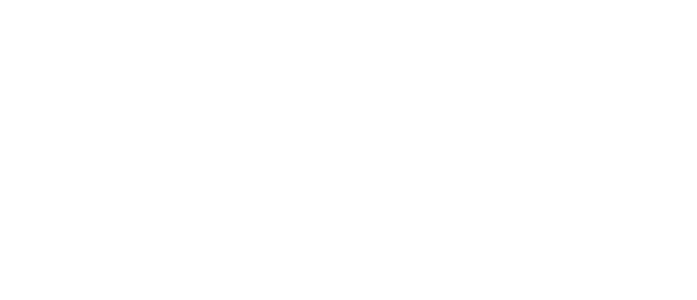
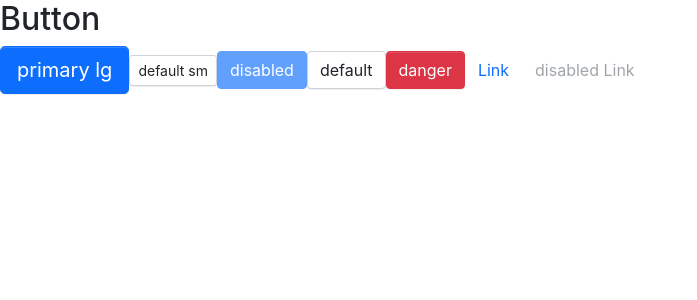
Before and after one commit to destinytaoer/fire-emblem, a React (Create React App) app: page / in a window 1280 px wide. Shown: the top 300 px of the page, without its empty margins (0-697 px from the left). Built offline with nearby package versions, Linux system fonts and the light colour scheme.

Commit message:
feat(Button): 实现 Button 组件

```diff
--- a/package.json
+++ b/package.json
@@ -6,10 +6,12 @@
     "@testing-library/jest-dom": "^5.11.4",
     "@testing-library/react": "^11.1.0",
     "@testing-library/user-event": "^12.1.10",
+    "@types/classnames": "^2.2.10",
     "@types/jest": "^26.0.15",
     "@types/node": "^12.0.0",
     "@types/react": "^16.9.53",
     "@types/react-dom": "^16.9.8",
+    "classnames": "^2.2.6",
     "node-sass": "^4.14.1",
     "react": "^17.0.1",
     "react-dom": "^17.0.1",
--- a/src/App.tsx
+++ b/src/App.tsx
@@ -1,9 +1,29 @@
 import React from 'react';
+import Button, { ButtonType, ButtonSize } from './components/Button/button';
 
 function App() {
   return (
     <div className='App'>
-      <header className='App-header'></header>
+      <header className='App-header'>
+        <h2>Button</h2>
+        <Button btnType={ButtonType.PRIMARY} size={ButtonSize.LARGE}>
+          primary lg
+        </Button>
+        <Button size={ButtonSize.SMALL}>default sm</Button>
+        <Button btnType={ButtonType.PRIMARY} disabled>
+          disabled
+        </Button>
+        <Button btnType={ButtonType.DEFAULT}>default</Button>
+        <Button btnType={ButtonType.DANGER}>danger</Button>
+        <Button btnType={ButtonType.LINK} href='http://www.baidu.com'>
+          {' '}
+          Link{' '}
+        </Button>
+        <Button btnType={ButtonType.LINK} disabled href='http://www.baidu.com'>
+          {' '}
+          disabled Link{' '}
+        </Button>
+      </header>
     </div>
   );
 }
--- /dev/null
+++ b/src/components/Button/_style.scss
@@ -0,0 +1,69 @@
+.btn {
+  position: relative;
+  display: inline-block;
+
+  line-height: $btn-line-height;
+  vertical-align: middle;
+  text-align: center;
+
+  // 控制 button 的不同 size
+  @include button-size($btn-padding-x, $btn-padding-y, $btn-font-size, $border-radius);
+
+  white-space: nowrap;
+  font-weight: $btn-font-weight;
+  color: $body-color;
+  background-image: none;
+  border: $btn-border-width solid transparent;
+  box-shadow: $btn-box-shadow;
+  cursor: pointer;
+  transition: $btn-transition;
+
+  &.disabled,
+  &[disabled] {
+    cursor: not-allowed;
+    opacity: $btn-disabled-opacity;
+    box-shadow: none;
+
+    > * {
+      pointer-events: none; // 不接收鼠标事件
+    }
+  }
+}
+
+.btn-lg {
+  @include button-size($btn-padding-x-lg, $btn-padding-y-lg, $btn-font-size-lg, $btn-border-radius-lg);
+}
+.btn-sm {
+  @include button-size($btn-padding-x-sm, $btn-padding-y-sm, $btn-font-size-sm, $btn-border-radius-sm);
+}
+
+.btn-primary {
+  @include button-style($primary, $primary, $white);
+}
+.btn-danger {
+  @include button-style($danger, $danger, $white);
+}
+.btn-default {
+  @include button-style($white, $gray-400, $body-color, $white, $primary, $primary);
+}
+.btn-link {
+  font-weight: $font-weight-normal;
+  color: $btn-link-color;
+  text-decoration: $link-decoration;
+  box-shadow: none;
+
+  &:hover {
+    color: $btn-link-hover-color;
+    text-decoration: $link-hover-decoration;
+  }
+  &:focus,
+  &.focus {
+    text-decoration: $link-hover-decoration;
+    box-shadow: none;
+  }
+  &:disabled,
+  &.disabled {
+    color: $btn-link-disabled-color;
+    pointer-events: none;
+  }
+}
--- /dev/null
+++ b/src/components/Button/button.tsx
@@ -0,0 +1,64 @@
+import React, { FC } from 'react';
+import classnames from "classnames";
+
+export enum ButtonSize {
+  LARGE = 'lg',
+  SMALL = 'sm',
+}
+
+export enum ButtonType {
+  PRIMARY = 'primary',
+  DEFAULT = 'default',
+  DANGER = 'danger',
+  LINK = 'link',
+}
+
+interface BaseButtonProps {
+  className?: string;
+  disabled?: boolean;
+  size?: ButtonSize;
+  btnType?: ButtonType;
+  children: React.ReactNode;
+  href?: string;
+}
+
+type NativeButtonProps = BaseButtonProps & React.ButtonHTMLAttributes<HTMLElement>;
+type AnchorButtonProps = BaseButtonProps & React.AnchorHTMLAttributes<HTMLElement>;
+export type ButtonProps = Partial<NativeButtonProps & AnchorButtonProps>;
+
+const Button: FC<ButtonProps> = (props) => {
+  const {
+    className,
+    btnType,
+    disabled,
+    size,
+    children,
+    href,
+    ...restProps
+  } = props;
+
+  // btn, btn-lg, btn-primary
+  const classes = classnames('btn', className, {
+    [`btn-${btnType}`]: btnType,
+    [`btn-${size}`]: size,
+    'disabled': btnType === ButtonType.LINK && disabled
+  });
+
+  if (btnType === ButtonType.LINK && href) {
+    return (
+      <a className={classes} href={href} {...restProps}>
+        {children}
+      </a>
+    )
+  } else {
+    return (
+      <button className={classes} disabled={disabled} {...restProps}>{children}</button>
+    )
+  }
+}
+
+Button.defaultProps = {
+  disabled: false,
+  btnType: ButtonType.DEFAULT,
+}
+export default Button;
--- a/src/index.tsx
+++ b/src/index.tsx
@@ -1,5 +1,6 @@
 import React from 'react';
 import ReactDOM from 'react-dom';
+import './styles/index.scss';
 import App from './App';
 import reportWebVitals from './reportWebVitals';
 
--- /dev/null
+++ b/src/styles/_mixin.scss
@@ -0,0 +1,33 @@
+@mixin button-size($padding-x, $padding-y, $font-size, $border-radius) {
+  padding: $padding-y $padding-x;
+  font-size: $font-size;
+  border-radius: $border-radius;
+}
+
+@mixin button-style(
+  $background,
+  $border,
+  $color,
+  $hover-background: lighten($background, 7.5%),
+  $hover-border: lighten($border, 10%),
+  $hover-color: $color,
+) {
+  background: $background;
+  color: $color;
+  border-color: $border;
+
+  &:hover,
+  &:focus,
+  &.focus {
+    background: $hover-background;
+    color: $hover-color;
+    border-color: $hover-border;
+  }
+
+  &[disabled],
+  &.disabled {
+    background: $background;
+    color: $color;
+    border-color: $border;
+  }
+}
--- a/src/styles/index.scss
+++ b/src/styles/index.scss
@@ -1,2 +1,5 @@
 @import "variables";
 @import "reboot";
+@import 'mixin';
+
+@import '../components/Button/style';
```
Also changed, not shown: 1 other file (tests, documents, lock files or other folders).
